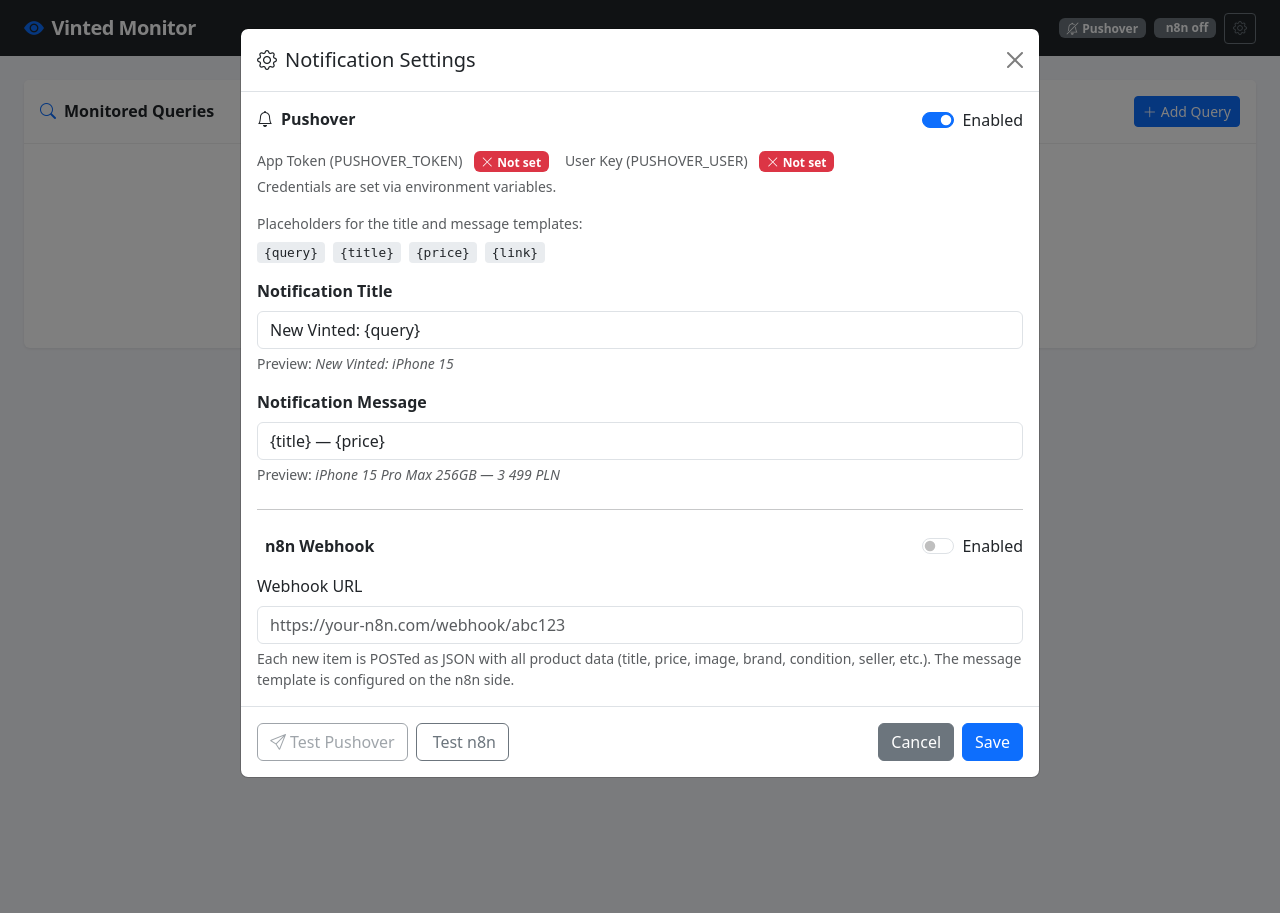
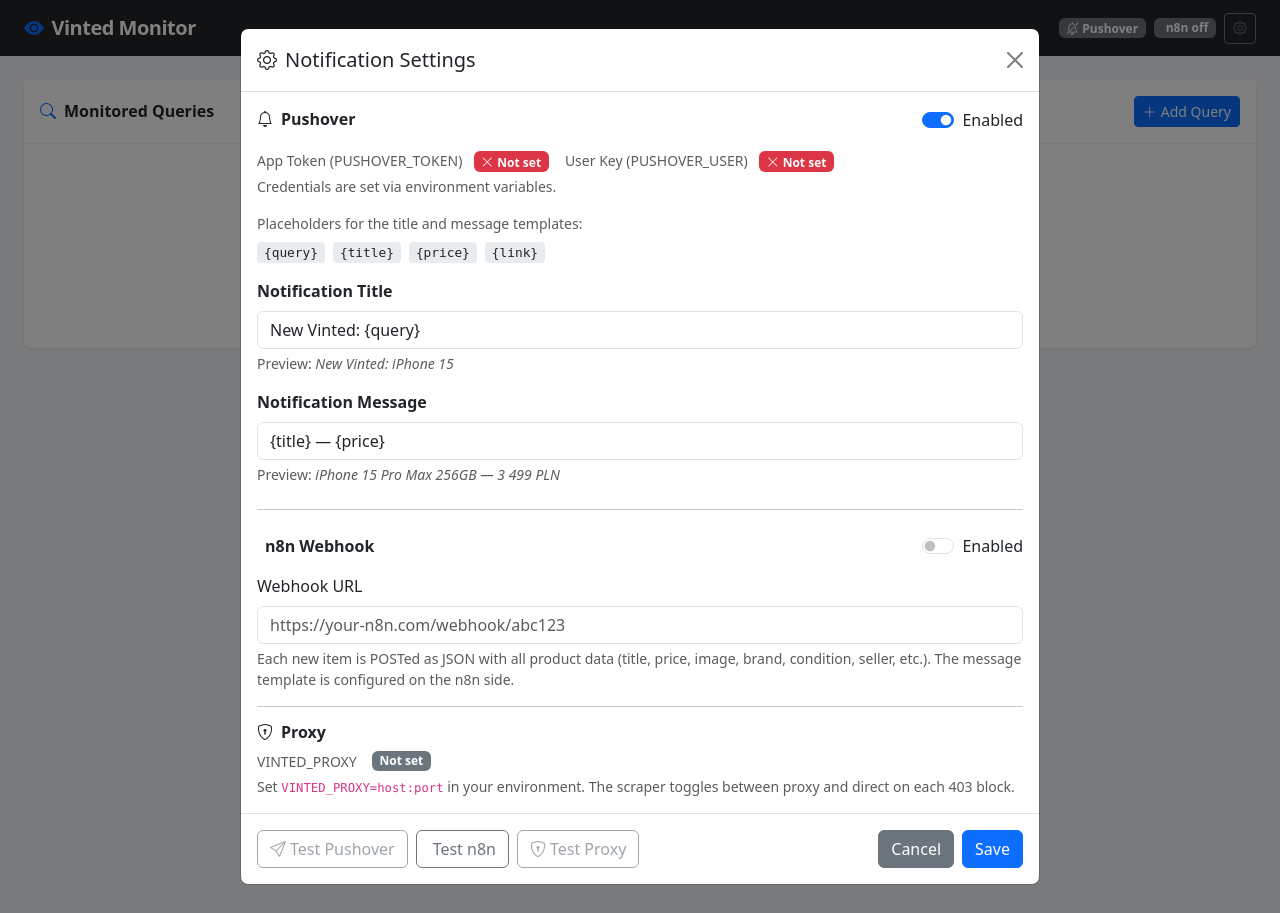
Before and after one commit to paszkoski/vinted-better-search, a Flask app: page / in a window 1280 px wide, after a click on "Notification settings". Run offline with Flask 3, Linux system fonts and the light colour scheme; data that the repository does not hold is empty.

Commit message:
Add proxy support with auto-toggle on 403 blocks
- Add VINTED_PROXY env var (host:port format) to config, docker-compose, and .env.example
- Scraper toggles between proxy and direct connection on each 403 block
- Add /api/test-proxy endpoint to verify proxy connectivity
- Add Proxy section and Test Proxy button to settings modal in web UI

Co-Authored-By: Claude Sonnet 4.6 <noreply@anthropic.com>

```diff
--- a/app.py
+++ b/app.py
@@ -22,6 +22,7 @@ PUSHOVER_TOKEN = os.environ.get("PUSHOVER_TOKEN", "")
 PUSHOVER_USER = os.environ.get("PUSHOVER_USER", "")
 N8N_WEBHOOK_URL = os.environ.get("N8N_WEBHOOK_URL", "")
 API_KEY = os.environ.get("API_KEY", "")
+VINTED_PROXY = os.environ.get("VINTED_PROXY", "")
 PORT = int(os.environ.get("PORT", 5000))
 DATA_DIR = os.environ.get(
     "DATA_DIR",
@@ -603,6 +604,8 @@ def index():
         pushover_token_set=bool(PUSHOVER_TOKEN),
         pushover_user_set=bool(PUSHOVER_USER),
         n8n_webhook_set=bool(n8n_webhook_url),
+        proxy_configured=bool(VINTED_PROXY),
+        proxy_value=VINTED_PROXY,
         settings=settings,
     )
 
@@ -854,6 +857,23 @@ def test_n8n():
     return jsonify({"ok": ok, "error": None if ok else "Check container logs for details."})
 
 
+@app.route("/api/test-proxy", methods=["POST"])
+def test_proxy():
+    if not VINTED_PROXY:
+        return jsonify({"ok": False, "error": "VINTED_PROXY env var is not set."})
+    proxy_url = f"http://{VINTED_PROXY}"
+    proxies = {"http": proxy_url, "https": proxy_url}
+    from config import VINTED_BASE_URL
+    try:
+        resp = requests.get(VINTED_BASE_URL, proxies=proxies, timeout=10,
+                            headers={"User-Agent": "Mozilla/5.0"})
+        if resp.status_code < 500:
+            return jsonify({"ok": True, "status_code": resp.status_code})
+        return jsonify({"ok": False, "error": f"Server returned {resp.status_code}."})
+    except requests.RequestException as e:
+        return jsonify({"ok": False, "error": str(e)})
+
+
 @app.route("/health")
 def health():
     return jsonify({"status": "ok"})
--- a/config.py
+++ b/config.py
@@ -20,6 +20,7 @@ POLL_INTERVAL = 300  # seconds (5 minutes)
 SESSION_REFRESH_INTERVAL = 50   # refresh session every N API calls
 BLOCK_WAIT_SECONDS = int(os.environ.get("BLOCK_WAIT_SECONDS", 1800))  # 30 min default
 MIN_API_DELAY = float(os.environ.get("MIN_API_DELAY", 1.5))           # seconds between requests
+VINTED_PROXY = os.environ.get("VINTED_PROXY", "")                     # proxy in host:port format (optional)
 
 # ── Notifications ──────────────────────────────────────────────────────────────
 
--- a/docker-compose.yml
+++ b/docker-compose.yml
@@ -18,6 +18,7 @@ services:
       - PORT                   # web port inside container (optional, default 5000)
       - BLOCK_WAIT_SECONDS     # seconds to pause after a 403 block (optional, default 1800 = 30 min)
       - MIN_API_DELAY          # minimum seconds between API requests (optional, default 1.5)
+      - VINTED_PROXY           # proxy in host:port format, e.g. 1.2.3.4:8080 (optional)
     restart: unless-stopped
     healthcheck:
       test:
--- a/scraper.py
+++ b/scraper.py
@@ -37,6 +37,7 @@ from config import (
     MIN_API_DELAY,
     NOTIFY_N8N_ENABLED,
     N8N_WEBHOOK_URL,
+    VINTED_PROXY,
 )
 
 # ── Mobile app profiles (from real iOS Vinted app traffic) ────────────────────
@@ -78,6 +79,8 @@ class VintedScraper:
         self._profile = random.choice(MOBILE_PROFILES)
         # Optional callback: on_blocked(wait_minutes: int) — called when a 403 block is detected
         self._on_blocked = on_blocked
+        # Proxy toggle: alternates between proxy and no-proxy on each 403
+        self._use_proxy = False
         self._apply_headers()
         self._init_session()
 
@@ -110,12 +113,26 @@ class VintedScraper:
         """Return True if currently in a 403 cooldown period."""
         return time.time() < self._blocked_until
 
+    def _toggle_proxy(self):
+        """Toggle proxy on/off on each 403. No-op if VINTED_PROXY is not configured."""
+        if not VINTED_PROXY:
+            return
+        self._use_proxy = not self._use_proxy
+        if self._use_proxy:
+            proxy_url = f"http://{VINTED_PROXY}"
+            self.session.proxies = {"http": proxy_url, "https": proxy_url}
+            print(f"🔀 Switching to proxy: {VINTED_PROXY}")
+        else:
+            self.session.proxies = {}
+            print("🔀 Switching to direct connection (no proxy)")
+
     def _set_blocked(self):
-        """Activate block cooldown, log how long we'll wait, and fire the callback."""
+        """Activate block cooldown, toggle proxy, and fire the callback."""
         self._blocked_until = time.time() + BLOCK_WAIT_SECONDS
         wait_min = BLOCK_WAIT_SECONDS // 60
         print(f"🚫 Blocked by Vinted (403)! Pausing all requests for {wait_min} minutes "
               f"(until {datetime.fromtimestamp(self._blocked_until).strftime('%H:%M:%S')})...")
+        self._toggle_proxy()
         if self._on_blocked:
             try:
                 self._on_blocked(wait_min)
--- a/templates/index.html
+++ b/templates/index.html
@@ -625,6 +625,21 @@
             </div>
           </div>
 
+          <!-- ── Proxy ───────────────────────────────────────────────── -->
+          <hr class="my-3">
+          <h6 class="fw-semibold mb-2"><i class="bi bi-shield-lock me-2"></i>Proxy</h6>
+          <div class="d-flex align-items-center gap-2">
+            <span class="text-muted small">VINTED_PROXY&ensp;</span>
+            {% if proxy_configured %}
+              <span class="badge bg-success"><i class="bi bi-check-lg me-1"></i>Set ({{ proxy_value }})</span>
+            {% else %}
+              <span class="badge bg-secondary">Not set</span>
+            {% endif %}
+          </div>
+          <div class="form-text mt-1">
+            Set <code>VINTED_PROXY=host:port</code> in your environment. The scraper toggles between proxy and direct on each 403 block.
+          </div>
+
         </div>
         <div class="modal-footer justify-content-between">
           <div class="d-flex gap-2">
@@ -634,6 +649,10 @@
             </button>
             <button type="button" class="btn btn-outline-secondary" id="testN8nBtn">
               <i class="bi bi-webhook me-1"></i>Test n8n
+            </button>
+            <button type="button" class="btn btn-outline-secondary" id="testProxyBtn"
+                    {% if not proxy_configured %}disabled title="Set VINTED_PROXY env var first"{% endif %}>
+              <i class="bi bi-shield-lock me-1"></i>Test Proxy
             </button>
           </div>
           <div class="d-flex gap-2">
@@ -852,6 +871,27 @@
     }
   });
 
+  // ── Test Proxy ────────────────────────────────────────────────────────────
+  document.getElementById('testProxyBtn')?.addEventListener('click', async () => {
+    const btn = document.getElementById('testProxyBtn');
+    btn.disabled = true;
+    btn.innerHTML = '<span class="spinner-border spinner-border-sm me-1"></span>Testing…';
+    try {
+      const resp = await fetch('/api/test-proxy', { method: 'POST' });
+      const data = await resp.json();
+      if (data.ok) {
+        showToast(`<i class="bi bi-check-circle me-1"></i>Proxy OK (HTTP ${data.status_code})`, 'success');
+      } else {
+        showToast(`<i class="bi bi-exclamation-circle me-1"></i>${data.error || 'Proxy test failed.'}`, 'error');
+      }
+    } catch (_) {
+      showToast('<i class="bi bi-exclamation-circle me-1"></i>Request failed.', 'error');
+    } finally {
+      btn.disabled = false;
+      btn.innerHTML = '<i class="bi bi-shield-lock me-1"></i>Test Proxy';
+    }
+  });
+
   // ── Live status update ────────────────────────────────────────────────────
   async function updateStatus() {
     try {
```
Also changed, not shown: 1 other file.
